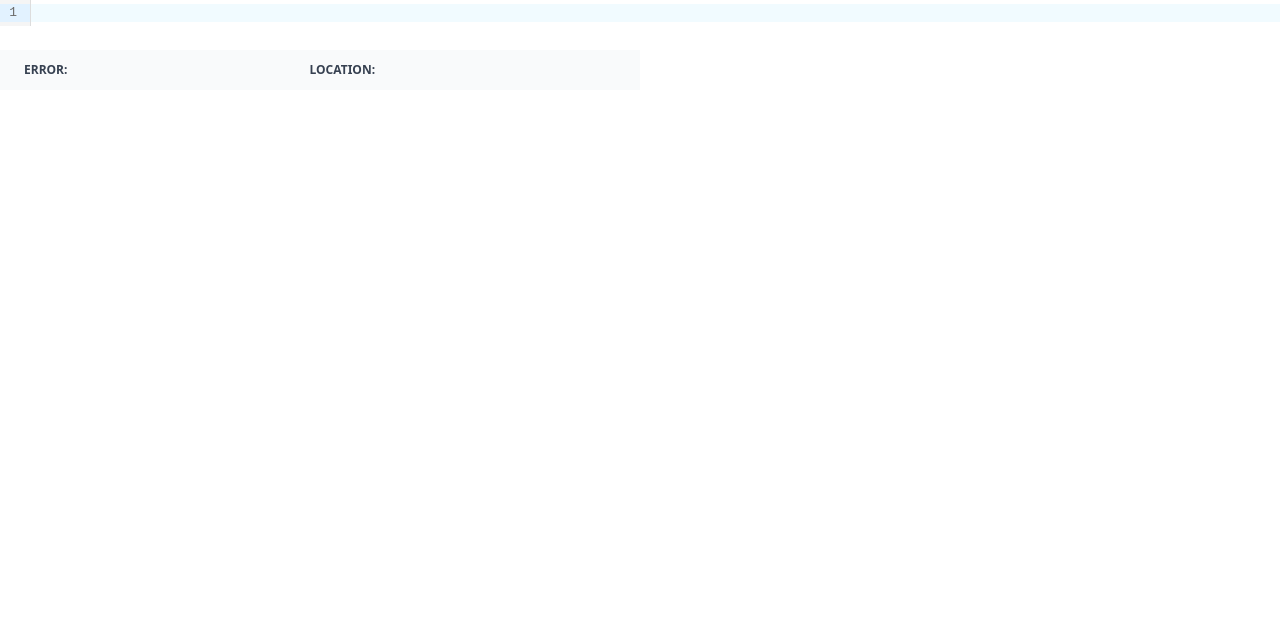
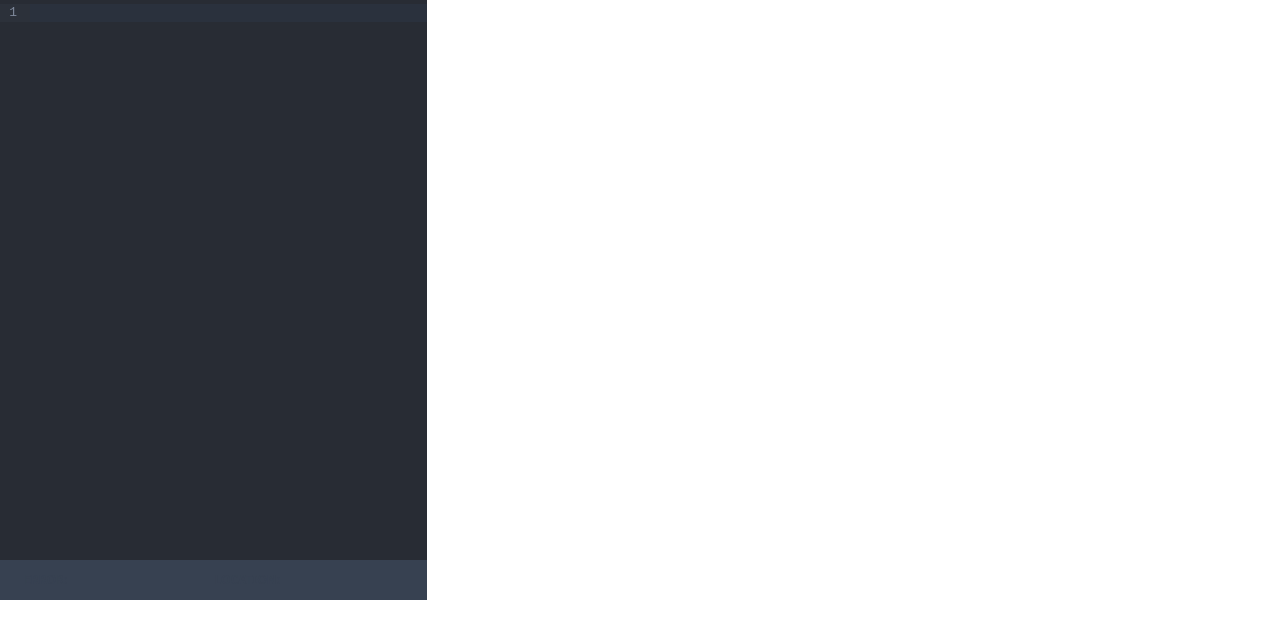
Before and after one commit to matias-lg/er, a Next.js app: page / in a window 1280 px wide. Shown: the top 638 px of the page. Built offline with nearby package versions, Linux system fonts and the light colour scheme.

Commit message:
style for code editor

```diff
--- a/src/app/CodeEditor.tsx
+++ b/src/app/CodeEditor.tsx
@@ -13,7 +13,16 @@ const CodeEditor = ({ editorText, onEditorTextChange }: Props) => {
     [],
   );
 
-  return <CodeMirror value={editorText} onChange={onChange}></CodeMirror>;
+  return (
+    <CodeMirror
+      className="w-full"
+      theme="dark"
+      height="100%"
+      width="100%"
+      value={editorText}
+      onChange={onChange}
+    ></CodeMirror>
+  );
 };
 
 export default CodeEditor;
--- a/src/app/layout.tsx
+++ b/src/app/layout.tsx
@@ -2,8 +2,8 @@ import "./globals.css";
 
 const RootLayout = ({ children }: { children: React.ReactNode }) => {
   return (
-    <html lang="en">
-      <body>{children}</body>
+    <html className="h-full" lang="en">
+      <body className="h-full">{children}</body>
     </html>
   );
 };
--- a/src/app/page.tsx
+++ b/src/app/page.tsx
@@ -18,7 +18,9 @@ const Page = () => {
   useEffect(() => {
     try {
       setHasSyntaxError(false);
+      const t0 = performance.now();
       const [erDoc, errors] = getERDoc(inputText);
+      console.log("Parse + lint took " + (performance.now() - t0) + "ms");
       setERDoc(erDoc);
       setSemanticErrors(errors);
     } catch (e) {
@@ -27,20 +29,29 @@ const Page = () => {
     }
   }, [inputText]);
   return (
-    <>
-      <CodeEditor editorText={inputText} onEditorTextChange={setInputText} />
-      <br/>
-      <div className="relative overflow-x-auto w-1/2">
-        <table className="w-full text-sm text-left text-gray-500 dark:text-gray-400">
+    <div className="flex h-full">
+      <div className="w-[600px] xl:w-1/3">
+        <div className="flex h-[70%] w-full">
+          <CodeEditor
+            editorText={inputText}
+            onEditorTextChange={setInputText}
+          />
+        </div>
+        <div className="h-[30%] overflow-auto">
+          <table className="h-full w-full text-sm text-left text-gray-500 dark:text-gray-400">
             <thead className="text-xs text-gray-700 uppercase bg-gray-50 dark:bg-gray-700 dark:text-gray-400">
               {hasSyntaxError ? (
                 <tr>
-                <th className="px-6 py-3"> Syntax Error </th>
+                  <th className="px-6 py-3 sticky top-0 bg-gray-700">
+                    Syntax Error
+                  </th>
                 </tr>
               ) : (
                 <tr>
-                <th className="px-6 py-3"> Error: </th>
-                <th className="px-6 py-3"> Location: </th>
+                  <th className="px-6 py-3 sticky top-0 bg-gray-700">Error:</th>
+                  <th className="px-6 py-3 sticky top-0 bg-gray-700">
+                    Location:
+                  </th>
                 </tr>
               )}
             </thead>
@@ -55,8 +66,7 @@ const Page = () => {
                     <tr className="bg-white border-b dark:bg-gray-800 dark:border-gray-700">
                       <td className="px-6 py-4"> {getErrorMessage(err)} </td>
                       <td className="px-6 py-4">
-                      {" "}
-                      {JSON.stringify(err.location)}{" "}
+                        {JSON.stringify(err.location)}
                       </td>
                     </tr>
                   );
@@ -65,7 +75,8 @@ const Page = () => {
             </tbody>
           </table>
         </div>
-    </>
+      </div>
+    </div>
   );
 };
 
--- a/src/app/util/errorMessages.tsx
+++ b/src/app/util/errorMessages.tsx
@@ -11,7 +11,7 @@ const getErrorMessage = (err: SemanticError): string => {
       return `Entity "${err.entityName}" has no key`;
 
     case "ENTITY_DUPLICATE_ATTRIBUTE":
-      return `Entity "${err.entityName}" has duplicated attribute "${err.attributeName}"`;
+      return `Entity "${err.entityName}" has duplicate attribute "${err.attributeName}"`;
 
     case "ENTITY_EXTENDS_NON_EXISTENT_ENTITY":
       return `Entity "${err.entityName}" extends non-existent entity "${err.extendsEntityName}"`;
```
Also changed, not shown: src/example.ts (added, +50 -0 lines). Lines whose indentation alone changed are shown as unchanged.
